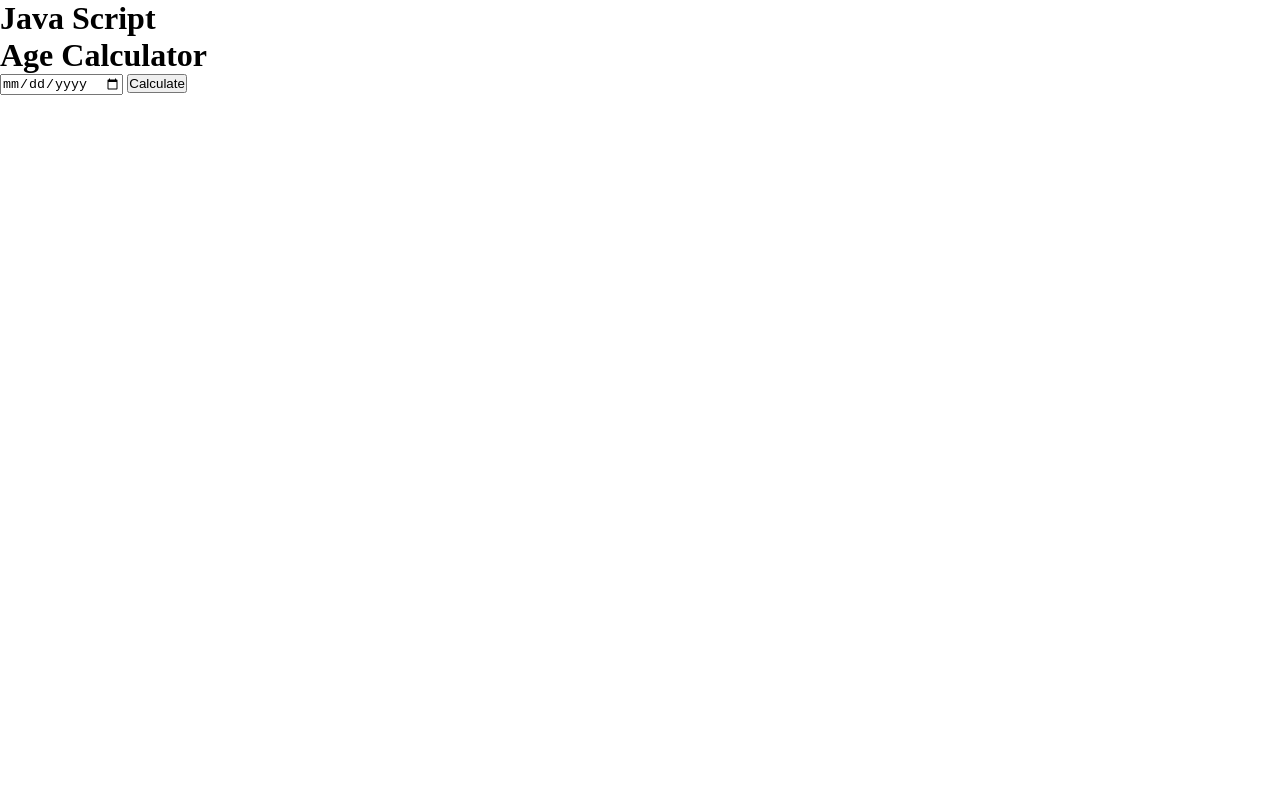
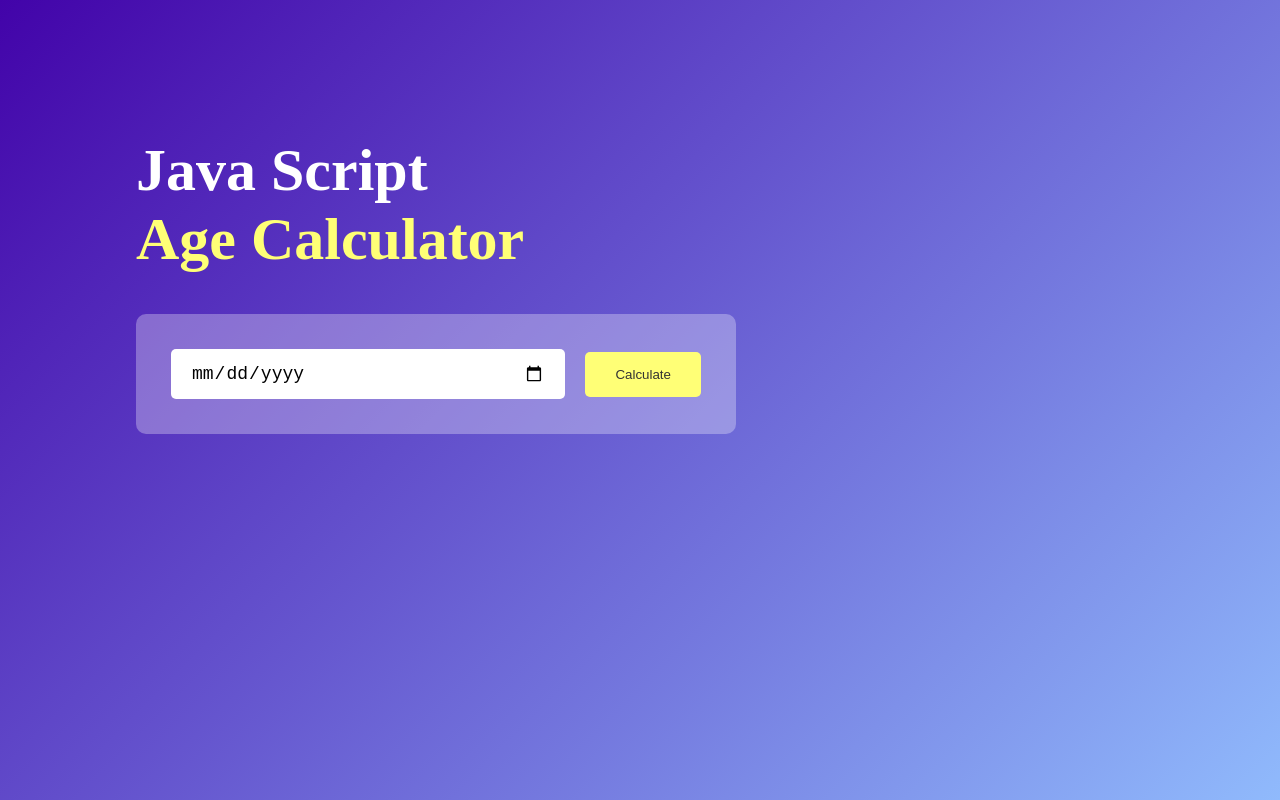
Before and after one commit to dinna21/AgeCalculator, a plain HTML site: page index.html in a window 1280 px wide. Drawn offline with Linux system fonts and the light colour scheme.

Commit message:
add the styling for realting classe and other components

```diff
--- a/style.css
+++ b/style.css
@@ -3,3 +3,62 @@
     padding: 0;
     box-sizing: border-box;
 }
+.container{
+    width: 100%;
+    min-height: 100vh;
+    background: linear-gradient(135deg,#4203a9, #90bafc);
+    color: #fff;
+    padding: 10px;
+}
+.calculator{
+    width: 100%;
+    max-width: 600px;
+    margin-left: 10%;
+    margin-top: 10%;
+}
+.calculator h1{
+    font-size: 60px;
+}
+.calculator h1 span{
+    color: #ffff76;
+}
+.input-box{
+    margin: 40px 0;
+    padding: 35px;
+    border-radius: 10px;
+    background: rgba(255, 255, 255, 0.3);
+    display: flex;
+    align-items: center;
+}
+.input-box input{
+    flex: 1;
+    margin-right: 20px;
+    padding: 14px 20px;
+    border: 0;
+    outline: 0;
+    font-size: 18px;
+    border-radius: 5px;
+    position: relative;
+}
+.input-box button{
+    background: #ffff76;
+    border: 0;
+    outline: 0;
+    padding: 15px 30px;
+    border-radius: 5px;
+    font-weight: 500;
+    color: #333;
+    cursor: pointer;
+}
+.input-box input::-webkit-calender-picker-indicator{
+    top: 0;
+    left: 0;
+    right: 0;
+    bottom: 0;
+    width: auto;
+    height: auto;
+    position: absolute;
+    background-position: calc(100% - 10px);
+    background-size: 30px;
+    cursor: pointer;
+}
```
